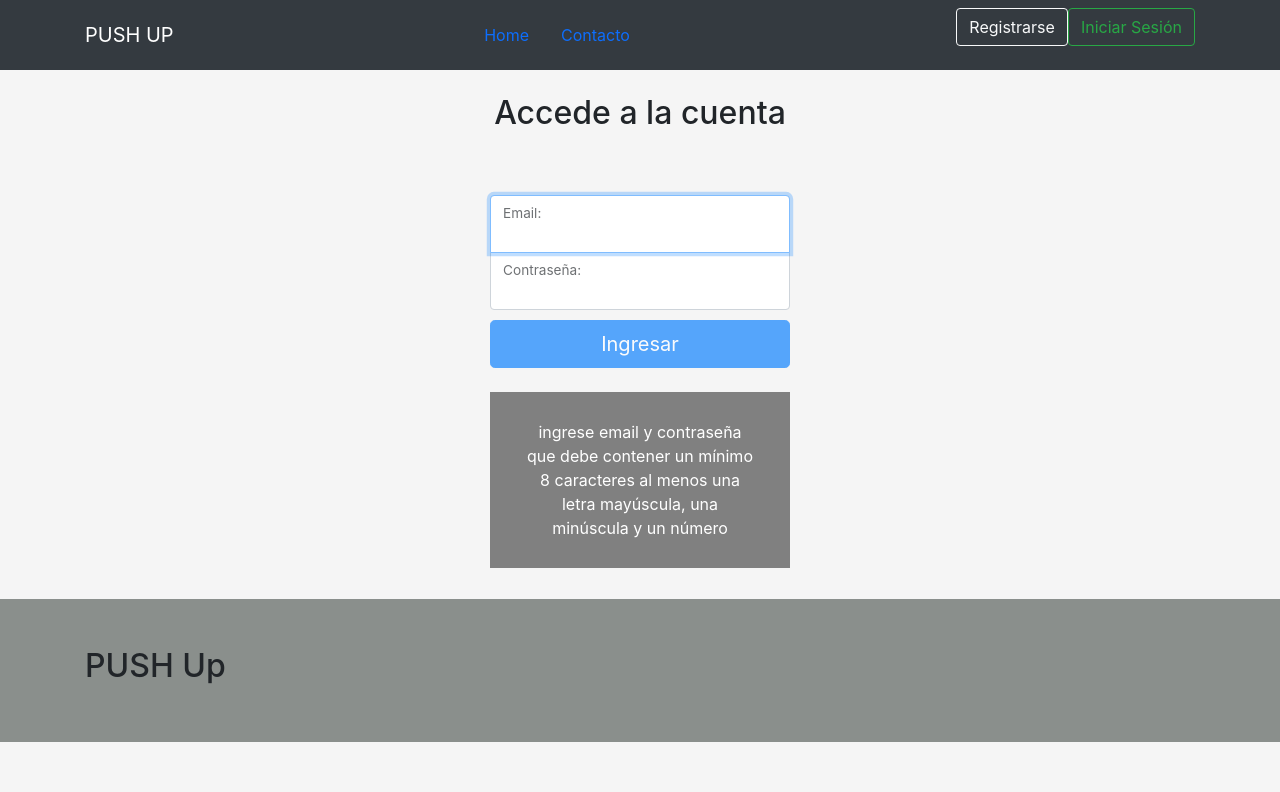
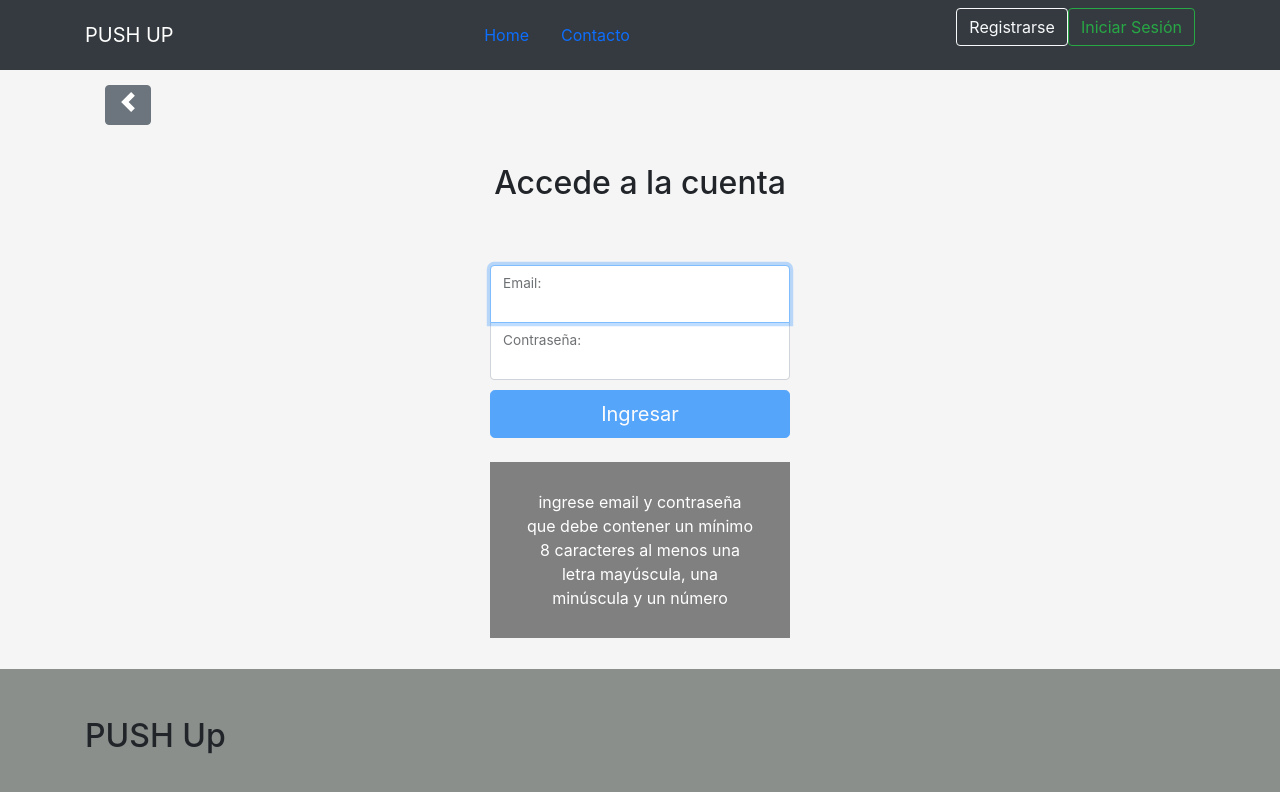
Before and after one commit to carlaalbonico/Tienda, an Angular app: page /login in a window 1280 px wide. Shown: the top 792 px of the page. Built offline with nearby package versions, Linux system fonts and the light colour scheme.

Commit message:
agrego boton atras

```diff
--- a/src/app/componentes/login/login.component.html
+++ b/src/app/componentes/login/login.component.html
@@ -1,5 +1,11 @@
 
 <app-navbar></app-navbar>
+<div id="botonAtras" class="text-left">
+  <button class="previous btn btn-secondary" type="button" id="btnAtras" [routerLink]="['/home']">
+      <span class="carousel-control-prev-icon" aria-hidden="true"></span>
+
+  </button>
+</div>
 <div class="container mt-4">
     <div class="row">
         <h2 class="text-center">Accede a la cuenta</h2>
```
